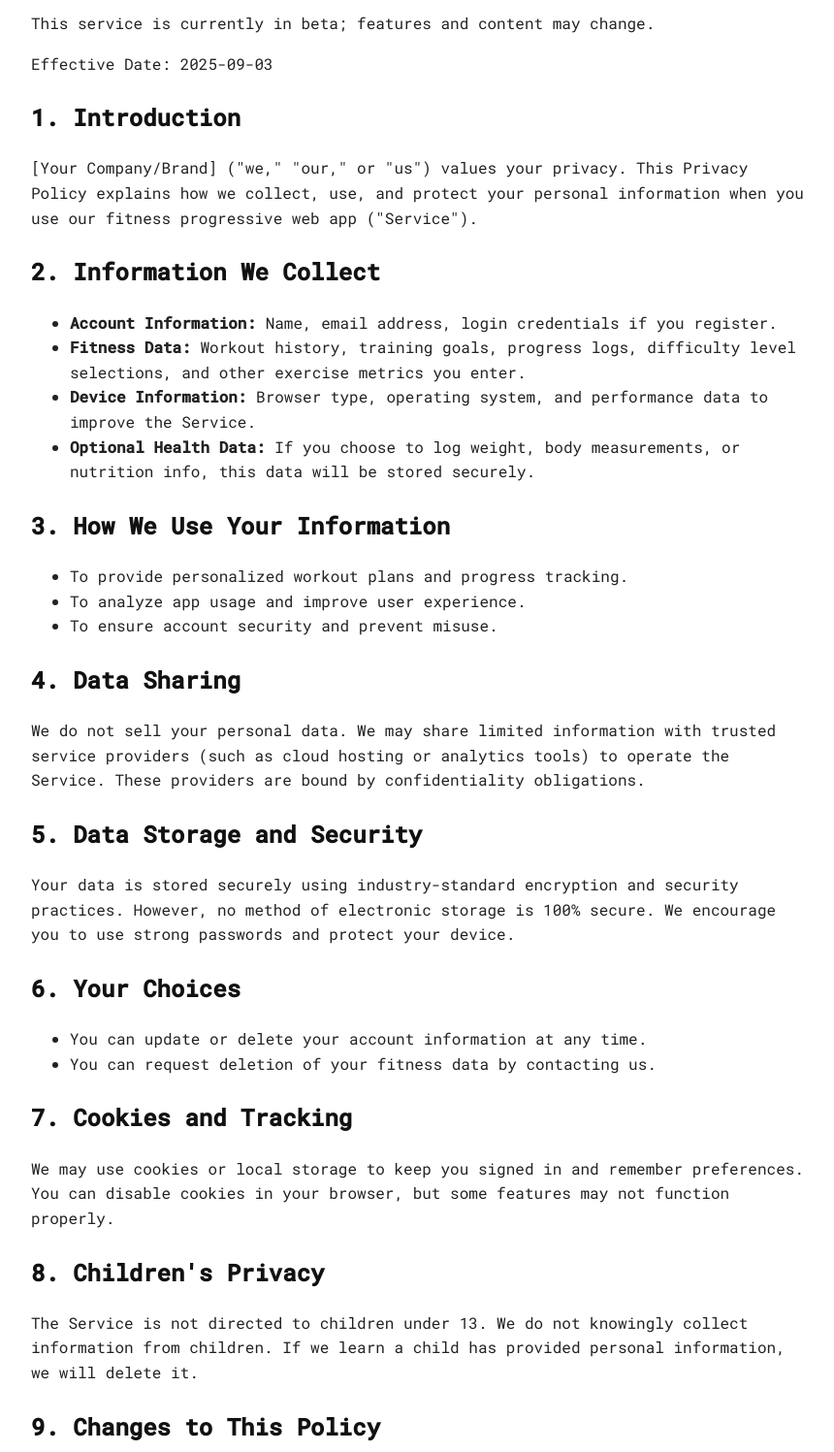
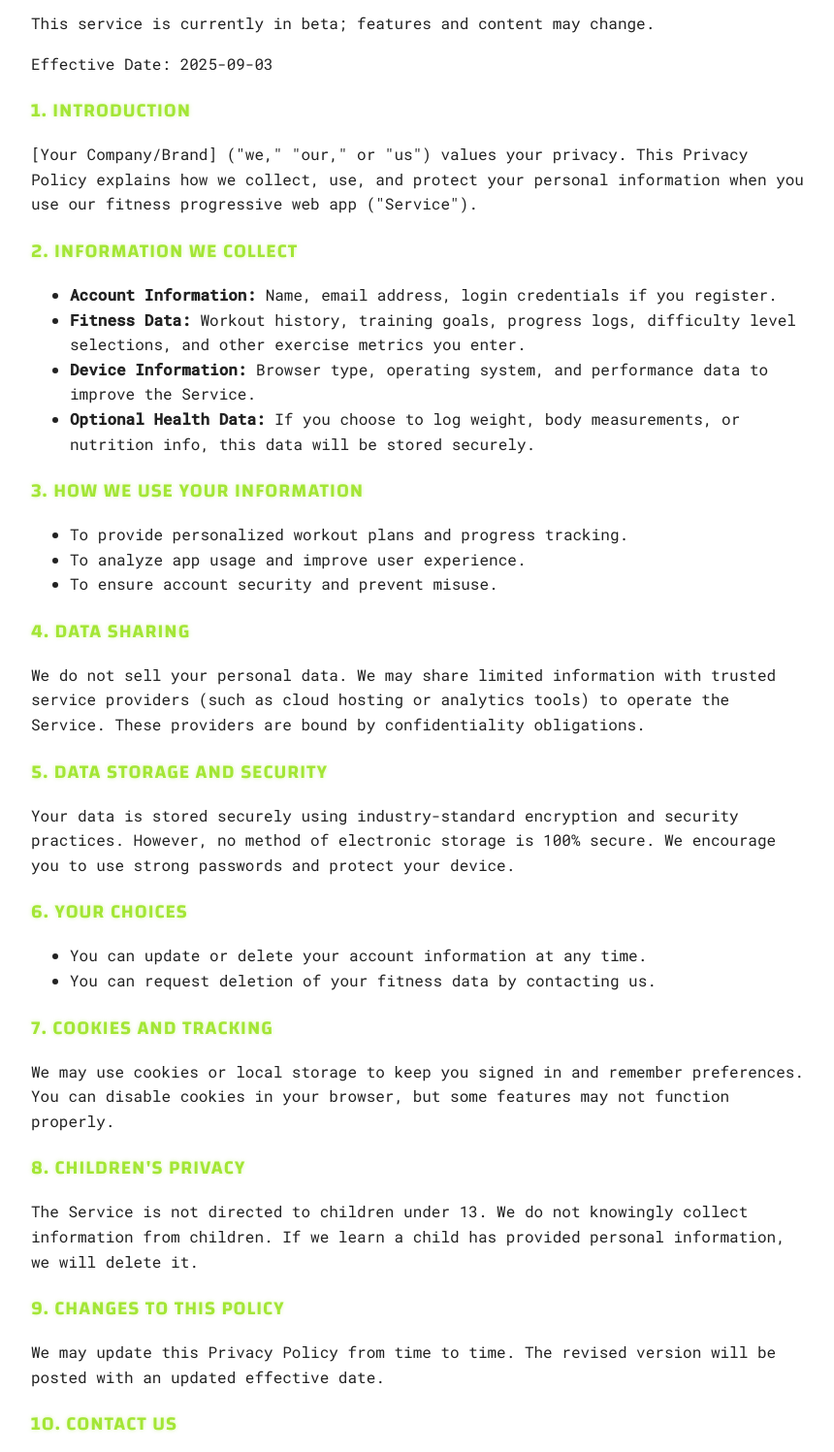
Before and after one commit to VinVictorious/HYBRID-OPS, a website: page privacy.html in a window 1280 px wide. Shown: the part 177-1674 px from the top of the page at 97% size, without its empty margins (0-860 px from the left). Drawn offline with Linux system fonts and the light colour scheme.

Commit message:
style(ui): add .section-title and apply to legal and contact pages for consistent secondary headings

```diff
--- a/privacy.html
+++ b/privacy.html
@@ -31,10 +31,10 @@
   <p class="text-sm text-gray-400">This service is currently in beta; features and content may change.</p>
   <p>Effective Date: 2025-09-03</p>
 
-  <h2>1. Introduction</h2>
+  <h2 class="section-title">1. Introduction</h2>
   <p>[Your Company/Brand] ("we," "our," or "us") values your privacy. This Privacy Policy explains how we collect, use, and protect your personal information when you use our fitness progressive web app ("Service").</p>
 
-  <h2>2. Information We Collect</h2>
+  <h2 class="section-title">2. Information We Collect</h2>
   <ul>
     <li><strong>Account Information:</strong> Name, email address, login credentials if you register.</li>
     <li><strong>Fitness Data:</strong> Workout history, training goals, progress logs, difficulty level selections, and other exercise metrics you enter.</li>
@@ -42,39 +42,39 @@
     <li><strong>Optional Health Data:</strong> If you choose to log weight, body measurements, or nutrition info, this data will be stored securely.</li>
   </ul>
 
-  <h2>3. How We Use Your Information</h2>
+  <h2 class="section-title">3. How We Use Your Information</h2>
   <ul>
     <li>To provide personalized workout plans and progress tracking.</li>
     <li>To analyze app usage and improve user experience.</li>
     <li>To ensure account security and prevent misuse.</li>
   </ul>
 
-  <h2>4. Data Sharing</h2>
+  <h2 class="section-title">4. Data Sharing</h2>
   <p>We do not sell your personal data. We may share limited information with trusted service providers (such as cloud hosting or analytics tools) to operate the Service. These providers are bound by confidentiality obligations.</p>
 
-  <h2>5. Data Storage and Security</h2>
+  <h2 class="section-title">5. Data Storage and Security</h2>
   <p>Your data is stored securely using industry-standard encryption and security practices. However, no method of electronic storage is 100% secure. We encourage you to use strong passwords and protect your device.</p>
 
-  <h2>6. Your Choices</h2>
+  <h2 class="section-title">6. Your Choices</h2>
   <ul>
     <li>You can update or delete your account information at any time.</li>
     <li>You can request deletion of your fitness data by contacting us.</li>
   </ul>
 
-  <h2>7. Cookies and Tracking</h2>
+  <h2 class="section-title">7. Cookies and Tracking</h2>
   <p>We may use cookies or local storage to keep you signed in and remember preferences. You can disable cookies in your browser, but some features may not function properly.</p>
 
-  <h2>8. Children's Privacy</h2>
+  <h2 class="section-title">8. Children's Privacy</h2>
   <p>The Service is not directed to children under 13. We do not knowingly collect information from children. If we learn a child has provided personal information, we will delete it.</p>
 
-  <h2>9. Changes to This Policy</h2>
+  <h2 class="section-title">9. Changes to This Policy</h2>
   <p>We may update this Privacy Policy from time to time. The revised version will be posted with an updated effective date.</p>
 
-  <h2>10. Contact Us</h2>
+  <h2 class="section-title">10. Contact Us</h2>
   <p>If you have questions or requests regarding this Privacy Policy, please contact us at <a href="mailto:gvin.feb16@gmail.com">gvin.feb16@gmail.com</a>.</p>
 
   <hr />
-  <h2>Health Disclaimer</h2>
+  <h2 class="section-title">Health Disclaimer</h2>
   <p>
     The fitness guidance and workout content provided through this Service are for informational and educational purposes only.
     They are not intended as a substitute for professional medical advice, diagnosis, or treatment.
--- a/styles.css
+++ b/styles.css
@@ -57,6 +57,23 @@ body {
 
 @media (min-width: 640px) { /* sm: */
     .page-title { font-size: 1.5rem; } /* text-2xl */
+}
+
+/* Secondary section title styling for legal/contact pages */
+.section-title {
+    font-family: 'Changa', sans-serif;
+    text-transform: uppercase;
+    letter-spacing: 0.05em;
+    color: #A3E635;
+    font-weight: 600;
+    margin-top: 1.25rem;
+    margin-bottom: 0.5rem;
+    font-size: 1.125rem; /* text-lg */
+    text-shadow: 0 0 4px rgba(163, 230, 53, 0.4);
+}
+
+@media (min-width: 640px) {
+    .section-title { font-size: 1.25rem; } /* text-xl */
 }
 
 /* Reusable badge styling for beta labels */
```
Also changed, not shown: contact.html (+3 -3 lines), terms.html (+13 -13 lines).
